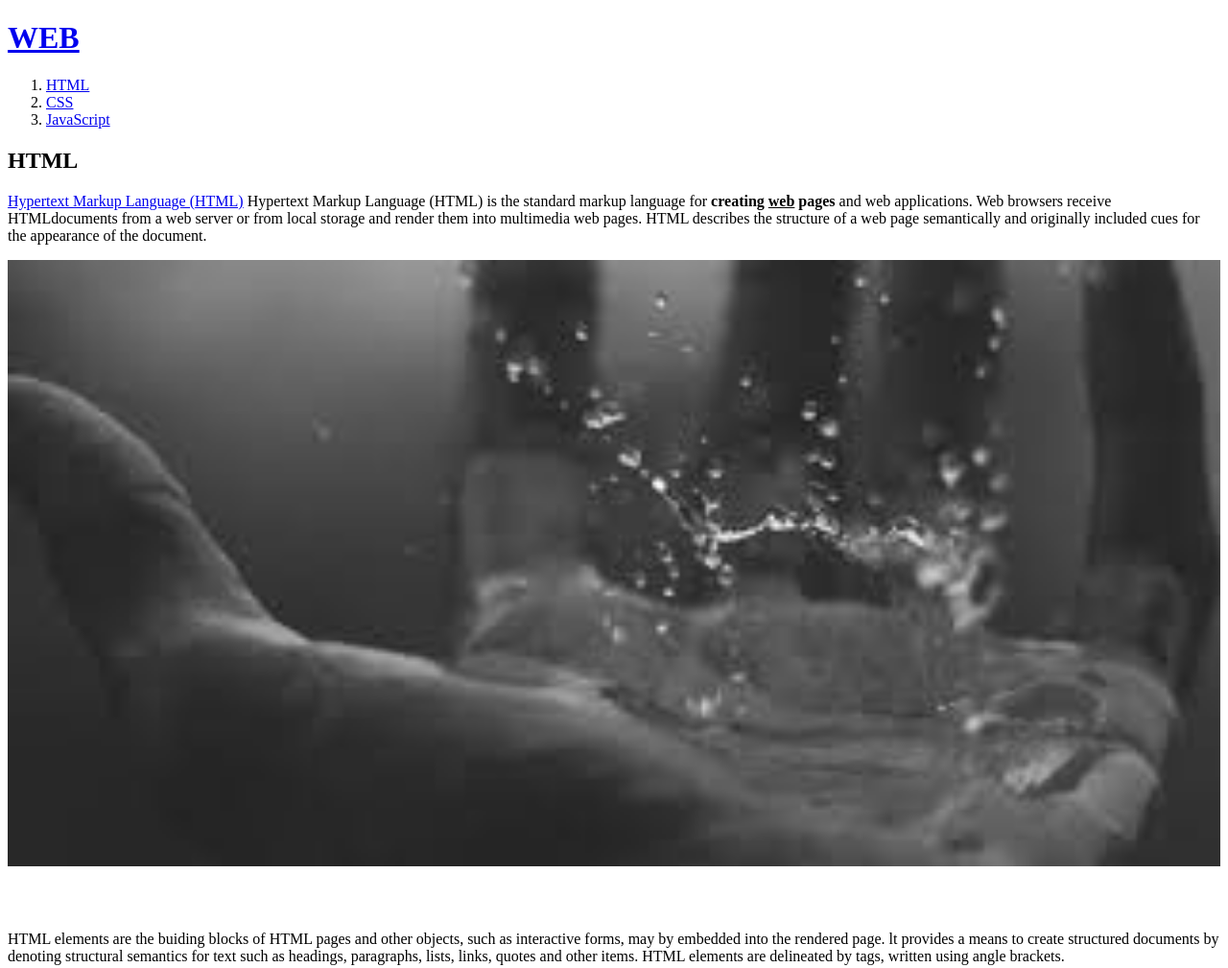
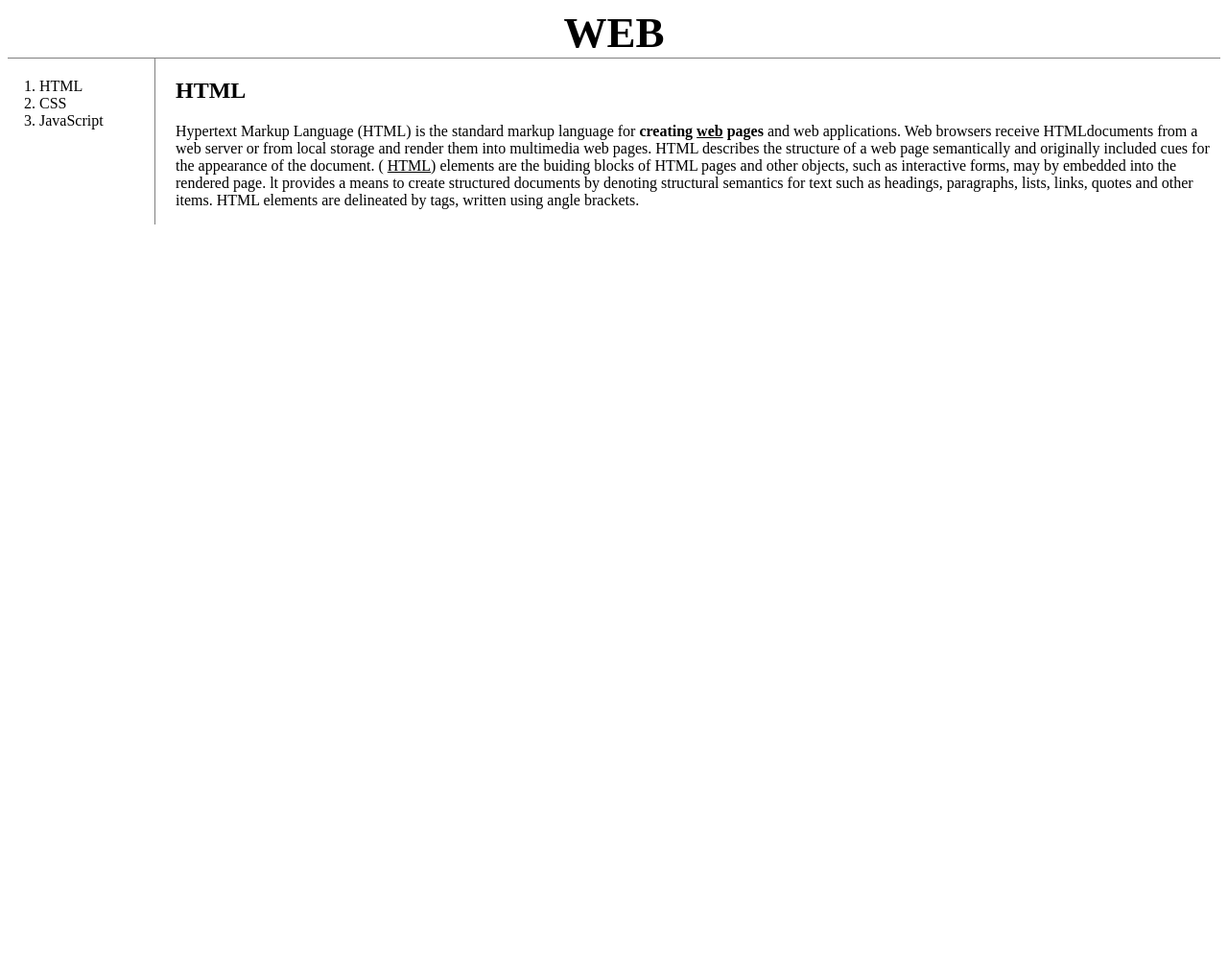
Before and after one commit to songgyoju/gyoju-box, a plain HTML site: page 1.html in a window 1280 px wide. Shown: the whole page at 96% size. After the commit the page ends 800 px from the top, so only its background shows below. Drawn offline with Linux system fonts and the light colour scheme.

Commit message:
Add files via upload

```diff
--- a/1.html
+++ b/1.html
@@ -1,20 +1,25 @@
 <!doctype html>
 <html>
 <head>
-  <title>WEB1 - html</title>
+  <title>WEB - html</title>
   <meta charset="utf-8" />
+  <link rel="stylesheet" href="style.css" />
 </head>
 <body>
   <h1><a href="index.html">WEB</a></h1>
+  <div id="grid">
   <ol>
     <li><a href="1.html">HTML</a></li>
     <li><a href="2.html">CSS</a></li>
     <li><a href="3.html">JavaScript</a></li>
   </ol>
+<div id="article">
   <h2>HTML</h2>
-  <p><a href="https://www.w3.org/TR/html5/" target="_blank" title="html5 specification">Hypertext Markup Language (HTML)</a>
-    Hypertext Markup Language (HTML) is the standard markup language for <strong>creating <u>web</u> pages</strong> and web applications. Web browsers receive HTMLdocuments from a web server or from local storage and render them into multimedia web pages. HTML describes the structure of a web page semantically and originally included cues for the appearance of the document.</p>
-  <img src="heand.jpg" width="100%"/><br /><br />
-  <p style="margin-top:45px;"> HTML elements are the buiding blocks of HTML pages and other objects, such as interactive forms, may by embedded into the rendered page. lt provides a means to create structured documents by denoting structural semantics for text such as headings, paragraphs, lists, links, quotes and other items. HTML elements are delineated by tags, written using angle brackets.</p>
+      <p>
+        Hypertext Markup Language (HTML) is the standard markup language for <strong>creating <u>web</u> pages</strong> and web applications. Web browsers receive HTMLdocuments from a web server or from local storage and render them into multimedia web pages. HTML describes the structure of a web page semantically and originally included cues for the appearance of the document.
+        (<a href="https://www.naver.com/">
+        <u>HTML</u></a>) elements are the buiding blocks of HTML pages and other objects, such as interactive forms, may by embedded into the rendered page. lt provides a means to create structured documents by denoting structural semantics for text such as headings, paragraphs, lists, links, quotes and other items. HTML elements are delineated by tags, written using angle brackets.</p>
+    </div>
+  </div>
 </body>
   </html>
--- /dev/null
+++ b/style.css
@@ -0,0 +1,42 @@
+<style>
+  body{
+    margin:0;
+  }
+  a {
+    color:black;
+    text-decoration: none;
+  }
+  h1{
+    font-size: 45px;
+    text-align: center;
+    border-bottom: 1px solid gray;
+    margin:0;
+    pading:20px;
+  }
+  ol{
+    border-right: 1px solid gray;
+    width:100px;
+    margin:0;
+    padding:20px;
+  }
+  #grid{
+    display: grid;
+    grid-template-columns: 150px 1fr;
+  }
+  #grid ol{
+    padding-left: 33px;
+  }
+  #grid #article{
+    padding-left: 25px;
+  }
+  @media(max-width:750px){
+    #grid{
+      display: block;
+    }
+    ol{
+      border-right: none;
+    }
+    h1{border-bottom: none;
+    }
+  }
+</style>
```
Also changed, not shown: 2.html (+6 -1 lines), 3.html (+6 -1 lines).
